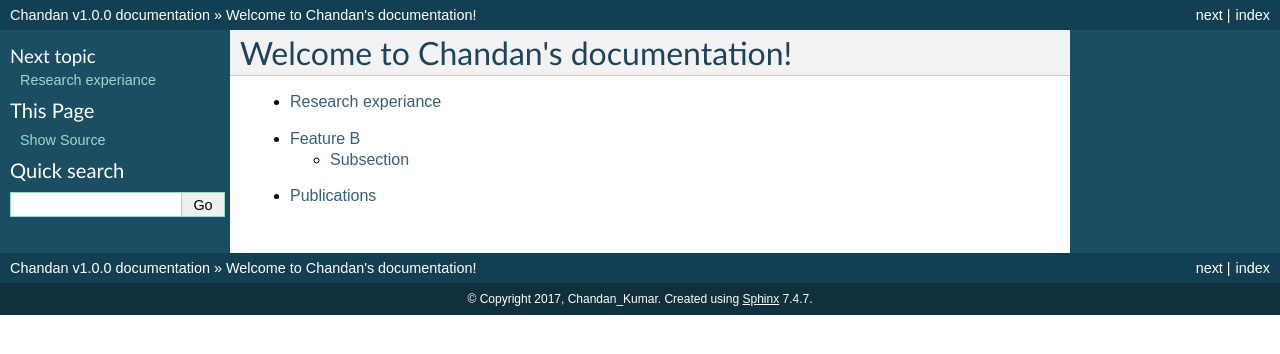
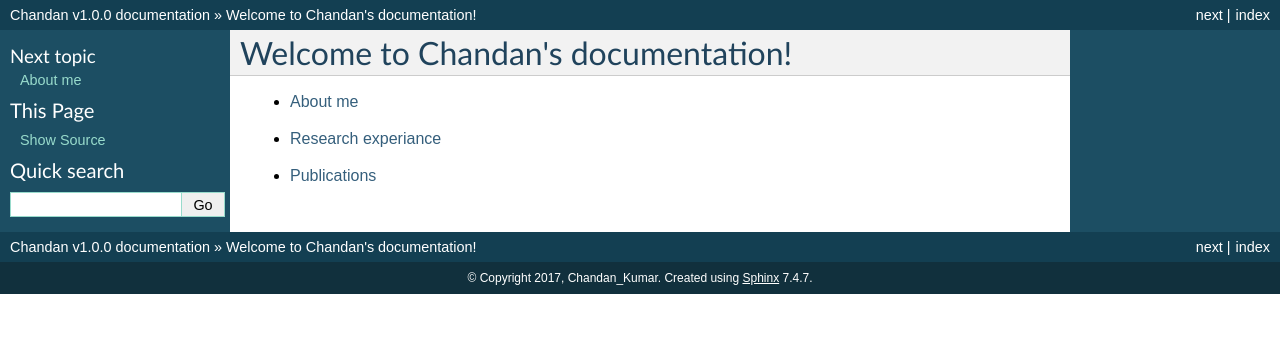
Before and after one commit to chandan-qchem/readdocs, a Sphinx documentation site: the page built from source/index.rst, in a window 1280 px wide. Shown: the top 354 px of the page. Built offline with Sphinx 7.4.7, drawn with Linux system fonts in a browser that asks for light colours.

Commit message:
added about_me.rst file

```diff
--- a/source/tutorials/tutorial-1.rst
+++ b/source/about_me.rst
@@ -1,8 +1,5 @@
-Feature B
+About me
 =========
-
-Subsection
-----------
 
 
 
--- a/source/index.rst
+++ b/source/index.rst
@@ -9,14 +9,14 @@ Welcome to Chandan's documentation!
 .. toctree::
    :maxdepth: 2
 
+   about_me.rst
+
+.. toctree::
+   :maxdepth: 2
+
    research_experiance.rst
 
 .. toctree::
    :maxdepth: 2
 
-   tutorials/tutorial-1.rst
-
-.. toctree::
-   :maxdepth: 2
-
    Publications.rst
```
